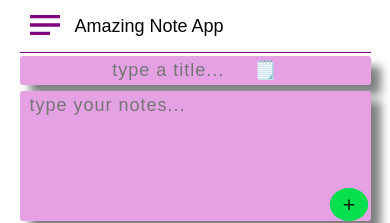
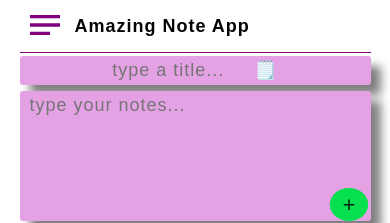
Before and after one commit to Ashish-simpleCoder/React-Note-App, a React (Create React App) app: page / in a window 390 px wide. Shown: the top 223 px of the page. Built offline with nearby package versions, Linux system fonts and the light colour scheme.

Commit message:
note width setting

```diff
--- a/src/styles/style.css
+++ b/src/styles/style.css
@@ -48,6 +48,13 @@ main header h1 {
   font-size: var(--header-font-size);
   font-weight: 100;
   margin-left: 1rem;
+}
+
+@media screen and (max-width: 650px) {
+  main header h1 {
+    font-weight: bold;
+    letter-spacing: 0.1rem;
+  }
 }
 
 main header .icon svg {
@@ -173,4 +180,12 @@ main .input-note-container button svg {
 .output-note-container div p {
   font-size: clamp(1.4rem, 1.9rem, 3vw);
 }
+
+@media screen and (max-width: 650px) {
+  .output-note-container {
+    -ms-grid-columns: 0.9fr;
+        grid-template-columns: 0.9fr;
+    margin-top: 4rem;
+  }
+}
 /*# sourceMappingURL=style.css.map */
--- a/src/styles/style.scss
+++ b/src/styles/style.scss
@@ -34,6 +34,10 @@ main {
             font-size: var(--header-font-size);
             font-weight: 100;
             margin-left: 1rem;
+            @media screen and (max-width: 650px) {
+                font-weight: bold;
+                letter-spacing: 0.1rem;
+            }
         }
         .icon {
             svg {
@@ -130,4 +134,8 @@ main {
             font-size: clamp(1.4rem, 1.9rem, 3vw);
         }
     }
+    @media screen and (max-width: 650px) {
+        grid-template-columns: 0.9fr;
+        margin-top: 4rem;
+    }
 }
```
Also changed, not shown: 7 other files (tests, documents, lock files or other folders).
